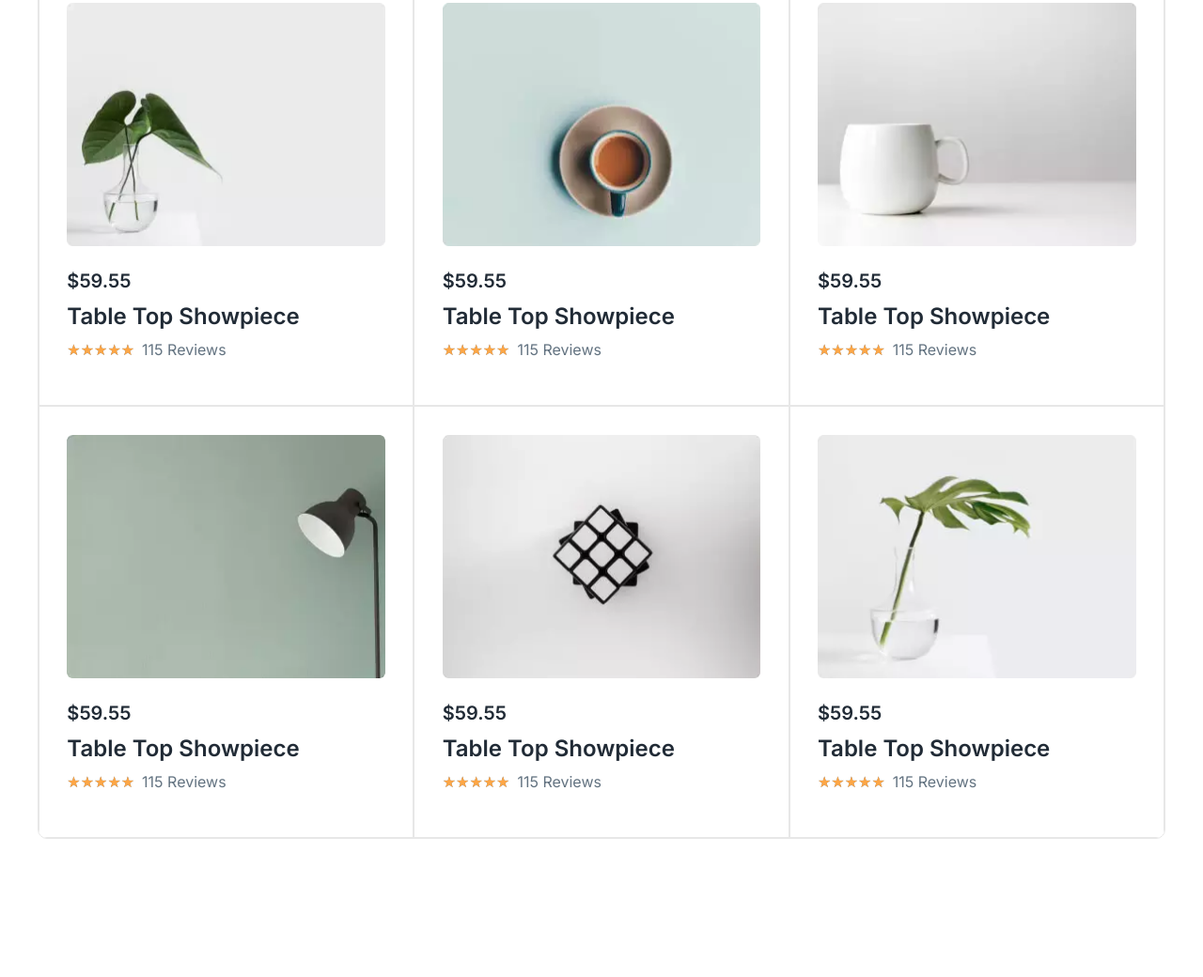
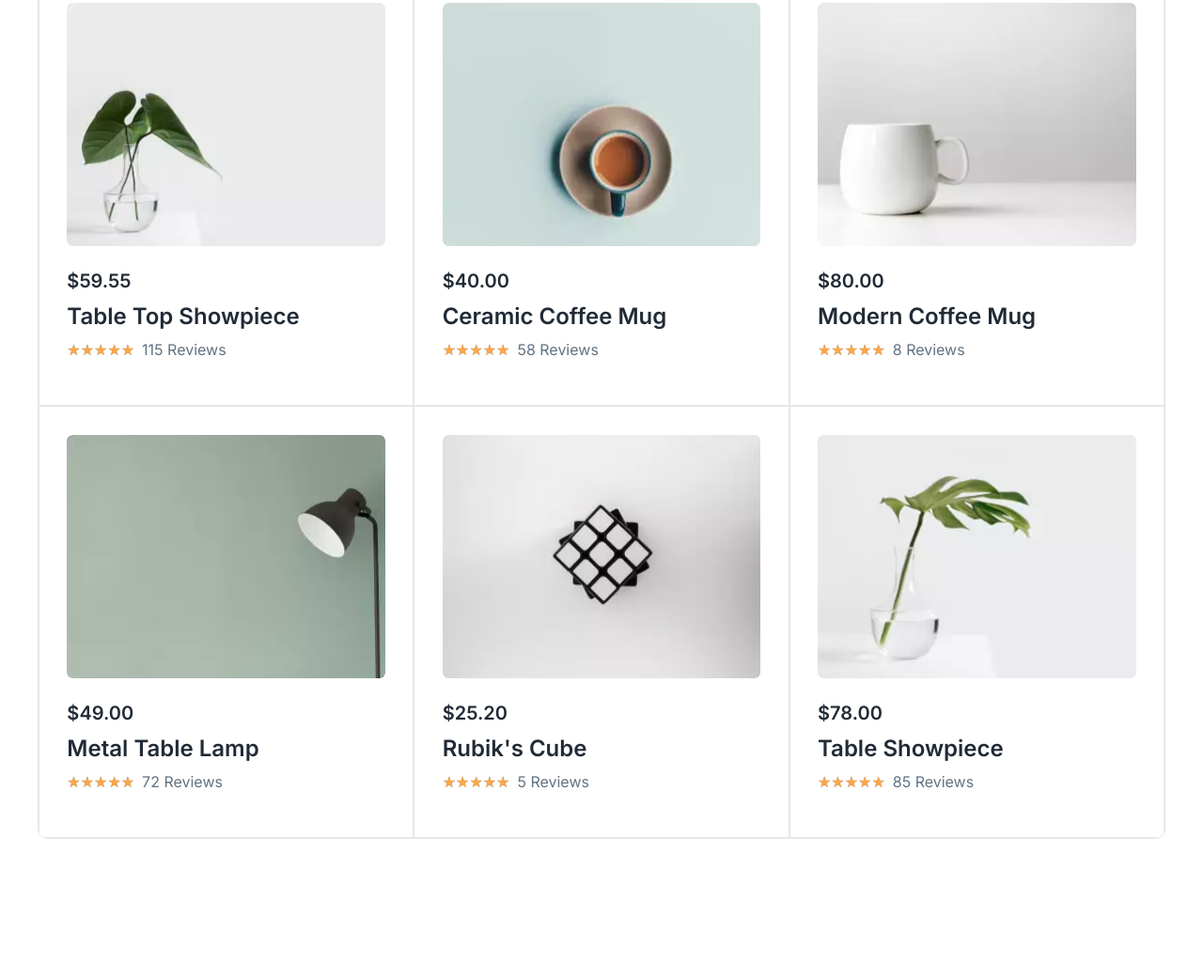
Before and after one commit to BulkinGit/lessons, a plain HTML site: page lesson_19/product.html in a window 1280 px wide. Shown: the part 2081-3121 px from the top of the page at 94% size. Drawn offline with Linux system fonts and the light colour scheme.

Commit message:
Add files via upload

```diff
--- a/lesson_19/css/style.css
+++ b/lesson_19/css/style.css
@@ -571,6 +571,15 @@ body {
 
 }
 
+@media (max-width: 567.98px){
+  .header__inner {
+    column-gap: 20px;
+    flex-direction: column;
+    row-gap: 20px;
+  }
+}
+
+
 
 @media (any-hover:hover) {
   .cart-list__link:hover img,
--- a/lesson_19/product.html
+++ b/lesson_19/product.html
@@ -244,9 +244,9 @@
                   <img src="images/content/coffe.webp" alt="coffe latte">
                 </a>
                 <div class="cart-object__box-text">
-                  <span class="cart-object__price price">59.55</span>
+                  <span class="cart-object__price price">40.00</span>
                   <h3 class="cart-object__title">
-                    <a href="#">Table Top Showpiece</a>
+                    <a href="#">Ceramic Coffee Mug</a>
                   </h3>
                 </div>
                 <form class="cart-object__rat rating" action="#">
@@ -264,7 +264,7 @@
                       <label class="rating__label" for="coffe-1"></label>
                     </div>
                   </div>
-                  <div class="rating__review">115 Reviews</div>
+                  <div class="rating__review">58 Reviews</div>
                 </form>
               </article>
             </li>
@@ -274,9 +274,9 @@
                   <img src="images/content/cup.webp" alt="white cup">
                 </a>
                 <div class="cart-object__box-text">
-                  <span class="cart-object__price price">59.55</span>
+                  <span class="cart-object__price price">80.00</span>
                   <h3 class="cart-object__title">
-                    <a href="#">Table Top Showpiece</a>
+                    <a href="#">Modern Coffee Mug</a>
                   </h3>
                 </div>
                 <form class="cart-object__rat rating" action="#">
@@ -294,7 +294,7 @@
                       <label class="rating__label" for="cup-1"></label>
                     </div>
                   </div>
-                  <div class="rating__review">115 Reviews</div>
+                  <div class="rating__review">8 Reviews</div>
                 </form>
               </article>
             </li>
@@ -304,9 +304,9 @@
                   <img src="images/content/lamp.webp" alt="green lamp">
                 </a>
                 <div class="cart-object__box-text">
-                  <span class="cart-object__price price">59.55</span>
+                  <span class="cart-object__price price">49.00</span>
                   <h3 class="cart-object__title">
-                    <a href="#">Table Top Showpiece</a>
+                    <a href="#">Metal Table Lamp</a>
                   </h3>
                 </div>
                 <form class="cart-object__rat rating" action="#">
@@ -324,7 +324,7 @@
                       <label class="rating__label" for="lamp-1"></label>
                     </div>
                   </div>
-                  <div class="rating__review">115 Reviews</div>
+                  <div class="rating__review">72 Reviews</div>
                 </form>
               </article>
             </li>
@@ -334,9 +334,9 @@
                   <img src="images/content/rubick.webp" alt="robic">
                 </a>
                 <div class="cart-object__box-text">
-                  <span class="cart-object__price price">59.55</span>
+                  <span class="cart-object__price price">25.20</span>
                   <h3 class="cart-object__title">
-                    <a href="#">Table Top Showpiece</a>
+                    <a href="#">Rubik's Cube</a>
                   </h3>
                 </div>
                 <form class="cart-object__rat rating" action="#">
@@ -354,7 +354,7 @@
                       <label class="rating__label" for="rubik-1"></label>
                     </div>
                   </div>
-                  <div class="rating__review">115 Reviews</div>
+                  <div class="rating__review">5 Reviews</div>
                 </form>
               </article>
             </li>
@@ -364,9 +364,9 @@
                   <img src="images/content/monster.webp" alt="monstera in glas">
                 </a>
                 <div class="cart-object__box-text">
-                  <span class="cart-object__price price">59.55</span>
+                  <span class="cart-object__price price">78.00</span>
                   <h3 class="cart-object__title">
-                    <a href="#">Table Top Showpiece</a>
+                    <a href="#">Table Showpiece</a>
                   </h3>
                 </div>
                 <form class="cart-object__rat rating" action="#">
@@ -384,7 +384,7 @@
                       <label class="rating__label" for="monster-1"></label>
                     </div>
                   </div>
-                  <div class="rating__review">115 Reviews</div>
+                  <div class="rating__review">85 Reviews</div>
                 </form>
               </article>
             </li>
```
